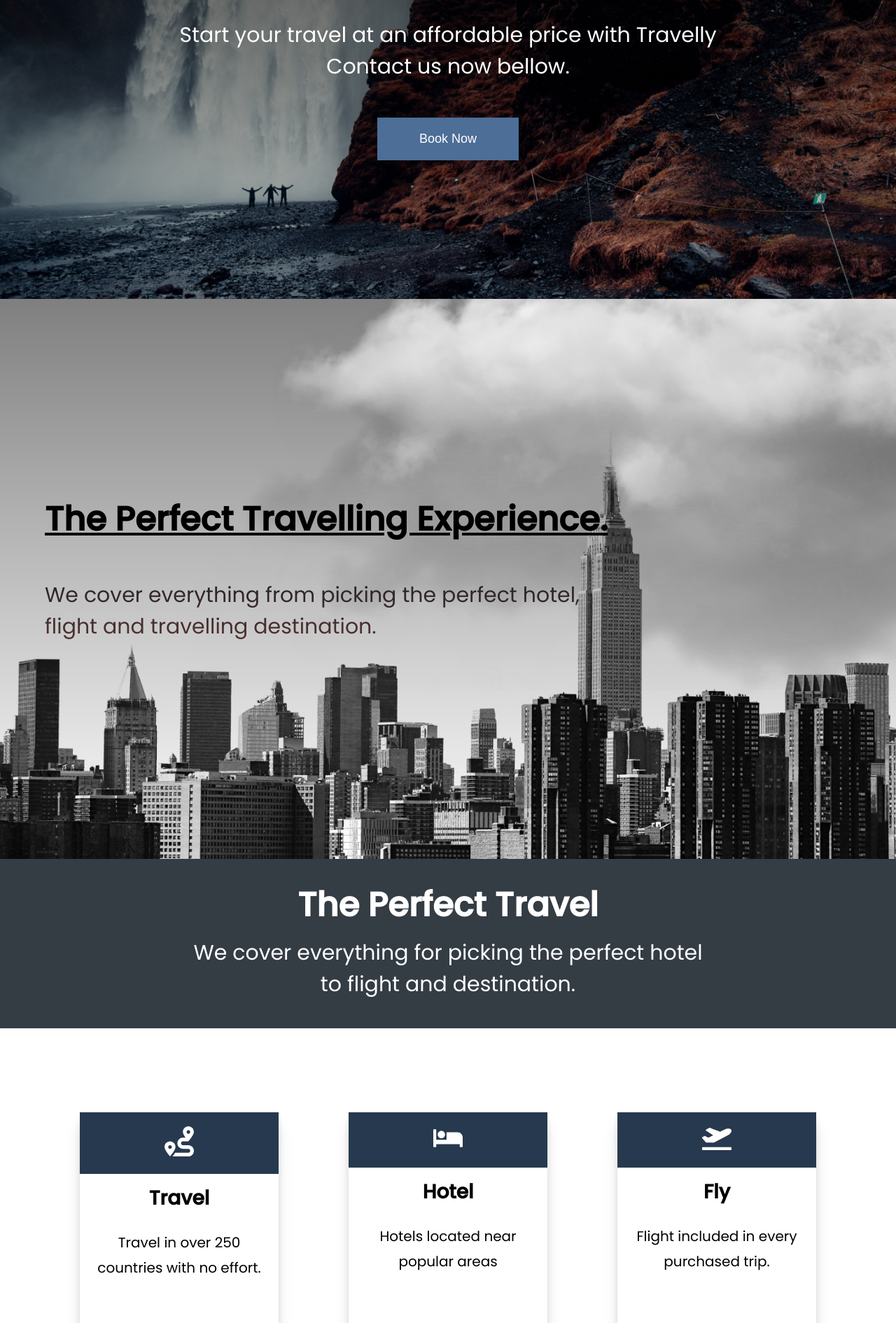
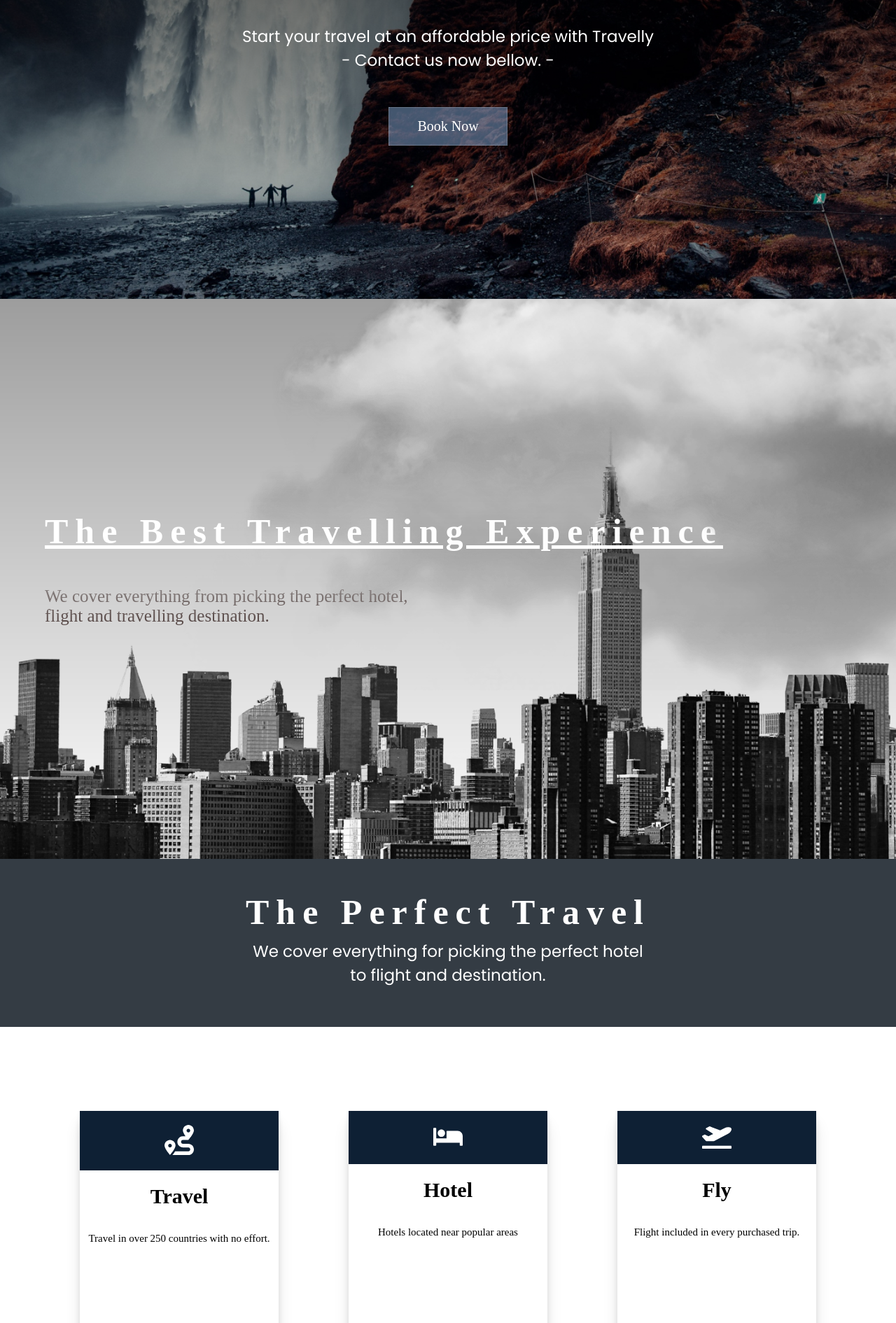
Before and after one commit to apolloniiaa/Travelly, a plain HTML site: page index.html in a window 1280 px wide. Shown: the part 373-2263 px from the top of the page at 70% size. Drawn offline with Linux system fonts and the light colour scheme; a web font is replaced by a local one.

Commit message:
change font and color

```diff
--- a/index.html
+++ b/index.html
@@ -1,22 +1,19 @@
 <!DOCTYPE html>
 <html lang="en">
+
 <head>
   <meta charset="UTF-8" />
   <meta name="viewport" content="width=device-width, initial-scale=1.0" />
   <meta http-equiv="X-UA-Compatible" content="ie=edge" />
-    <meta
-      name="description"
-      content="Travelly is a travel agency website that helps you pick out your holiday vacation"
-    />
+  <meta name="description"
+    content="Travelly is a travel agency website that helps you pick out your holiday vacation" />
   <meta name="robots" content="index, follow" />
   <link rel="icon" href="./icons/travel (1).svg" />
-    <link
-      href="https://fonts.googleapis.com/css?family=Pattaya|Poppins:400,500&display=swap"
-      rel="stylesheet"
-    />
+  <link href="https://fonts.googleapis.com/css?family=Pattaya|Poppins:400,500&display=swap" rel="stylesheet" />
   <link rel="stylesheet" href="style.css" />
   <title>Travelly / Travelling Agency</title>
 </head>
+
 <body>
   <header class="main-head">
     <nav>
@@ -29,17 +26,17 @@
     </nav>
   </header>
   <section class="hero">
-      <h2>Travel Beyond Limits.</h2>
+    <h2>Travel Beyond Limits </h2>
     <h3>
-        Start your travel at an affordable price with Travelly <br />Contact us
-        now bellow.
+      Start your travel at an affordable price with Travelly <br /> - Contact us
+      now bellow. -
     </h3>
 
     <button>Book Now</button>
   </section>
   <section id="locations">
     <header class="locations-head">
-        <h2>The Perfect Travelling Experience.</h2>
+      <h2>The Best Travelling Experience</h2>
       <h3>
         We cover everything from picking the perfect hotel, <br />
         flight and travelling destination.
@@ -60,7 +57,7 @@
     <div class="cards">
       <div class="card">
         <div class="card-icon">
-            <img src="./icons/route-solid.svg" alt="" />
+          <img src="./img/route-solid.svg" alt="" />
         </div>
         <h4>Travel</h4>
         <p>Travel in over 250 countries with no effort.</p>
@@ -68,7 +65,7 @@
 
       <div class="card">
         <div class="card-icon">
-            <img src="./icons/bed-solid.svg" alt="" />
+          <img src="./img/bed-solid.svg" alt="" />
         </div>
 
         <h4>Hotel</h4>
@@ -76,7 +73,7 @@
       </div>
       <div class="card">
         <div class="card-icon">
-            <img src="./icons/plane-departure-solid.svg" alt="" />
+          <img src="./img/plane-departure-solid.svg" alt="" />
         </div>
         <h4>Fly</h4>
         <p>Flight included in every purchased trip.</p>
@@ -107,22 +104,17 @@
       <h5>Travelly &copy;</h5>
       <ul>
         <li>
-          <a href="#" title="twitter-social-media"
-            ><img src="./icons/twitter.svg" alt="twitter-social-media"
-          /></a>
+          <a href="#" title="twitter-social-media"><img src="./img/twitter.svg" alt="twitter-social-media" /></a>
         </li>
         <li>
-          <a href="#" title="youtube-social-media"
-            ><img src="./icons/youtube.svg" alt="youtube-social-media"
-          /></a>
+          <a href="#" title="youtube-social-media"><img src="./img/youtube.svg" alt="youtube-social-media" /></a>
         </li>
         <li>
-          <a href="#" title="instagram-social-media"
-            ><img src="./icons/instagram.svg" alt="instagram-social-media"
-          /></a>
+          <a href="#" title="instagram-social-media"><img src="./img/instagram.svg" alt="instagram-social-media" /></a>
         </li>
       </ul>
     </div>
   </footer>
 </body>
+
 </html>
--- a/style.css
+++ b/style.css
@@ -2,15 +2,20 @@
   margin: 0;
   padding: 0;
   box-sizing: border-box;
+  outline: none;
 }
+
 html {
   font-size: 62.5%;
 }
 
 body {
-  font-family: "Poppins", sans-serif;
+  font-family: 'Poppins', sans-serif;
 }
-
+@font-face {
+  font-family: 'Ruhl Medium';
+  src: url('./fonts/MADE\ Bon\ Voyage\ Thin\ PERSONAL\ USE.otf') format('woff2');
+}
 h1 {
   font-size: 2.6rem;
 }
@@ -19,36 +24,49 @@ button,
 label,
 input,
 p {
-  font-size: 2rem;
+  font-size: 1.5rem;
 }
 h2 {
-  font-size: 4.8rem;
+  font-size: 5rem;
+  font-family: 'Ruhl Medium';
+  letter-spacing: 1rem;
+  color: white;
 }
 h3 {
-  font-size: 3rem;
+  font-size: 2.3rem;
   font-weight: normal;
 }
 h4,
 h5 {
-  font-size: 2.8rem;
+  font-size: 3rem;
+  font-family: 'Ruhl Medium';
 }
 a {
   color: white;
   text-decoration: none;
+  font-family: 'Ruhl Medium';
+  font-size: 2rem;
+}
+a:hover {
+  border-bottom: 1px solid #d8d8d8;
+  border-top: 1px solid #d8d8d8;
 }
 button {
-  padding: 2rem 6rem;
-  background: #4c6e97;
+  padding: 1.5rem 4rem;
+  font-family: 'Ruhl Medium';
+  background: rgb(134, 171, 216, 0.5);
   border: none;
   color: white;
-  font-size: 1.8rem;
+  font-size: 2rem;
   cursor: pointer;
   transition: background 0.5s ease-in-out;
+  border: 1.5px dotted rgba(255, 255, 255, 0.38);
 }
 button:hover {
   background: #27394e;
+  transition: 1s ease-in;
+  outline: none;
 }
-
 .main-head {
   background: #131c27;
   color: white;
@@ -65,7 +83,6 @@ nav {
   align-items: center;
   flex-wrap: wrap;
 }
-
 nav ul {
   display: flex;
   flex: 1 1 40rem;
@@ -75,14 +92,13 @@ nav ul {
 }
 #logo {
   flex: 2 1 40rem;
-  font-family: "Pattaya", sans-serif;
+  font-family: 'Pattaya', sans-serif;
   font-weight: 400;
 }
-
 .hero {
   min-height: 90vh;
   background: linear-gradient(rgba(0, 0, 0, 0.8), transparent),
-    url("./img/landing-page.jpg");
+    url('./img/landing-page.jpg');
   background-repeat: no-repeat;
   background-size: cover;
   background-position: center;
@@ -96,11 +112,10 @@ nav ul {
 .hero h3 {
   padding: 5rem;
 }
-
 #locations {
   min-height: 100vh;
-  background: linear-gradient(rgba(0, 0, 0, 0.5), transparent),
-    url("./img/new-york-page.png");
+  background: linear-gradient(rgba(0, 0, 0, 0.386), transparent),
+    url('./img/new-york-page.png');
   background-size: cover;
   background-position: center;
   display: flex;
@@ -111,19 +126,20 @@ nav ul {
 .locations-head {
   width: 90%;
   margin: auto;
+  font-family: 'Ruhl Medium';
 }
 .locations-head h2 {
   padding: 1rem 0rem;
   text-decoration: underline;
 }
-.locations-head h3 {
+.locations-head > h3 {
   padding: 4rem 0rem;
-  background: linear-gradient(#131c27, #663b34);
+  font-size: 2.5rem;
+  background: linear-gradient(#b3b3b3, #2a1411);
   background-clip: text;
   -webkit-text-fill-color: transparent;
   -webkit-background-clip: text;
 }
-
 .cloud {
   position: absolute;
   top: 0%;
@@ -162,7 +178,6 @@ nav ul {
 .benefits-head h3 {
   padding: 1rem;
 }
-
 .cards {
   width: 90%;
   margin: auto;
@@ -170,8 +185,8 @@ nav ul {
   min-height: 70vh;
   align-items: center;
   flex-wrap: wrap;
+  font-family: 'Ruhl Medium' !important;
 }
-
 .card {
   text-align: center;
   flex: 1 1 25rem;
@@ -179,7 +194,6 @@ nav ul {
   margin: 2rem 5rem;
   box-shadow: 0px 10px 10px rgba(0, 0, 0, 0.1), 0px 20px 20px rgba(0, 0, 0, 0.1);
 }
-
 .cards img {
   max-width: 15%;
   margin: 2rem;
@@ -188,30 +202,27 @@ nav ul {
 .card p {
   padding: 1rem;
   line-height: 1.8;
+  font-family: 'Ruhl Medium' !important;
 }
-
 .card-icon {
-  background: #27394e;
+  background: #0e2034;
 }
-
 #contact {
   min-height: 100vh;
   background: linear-gradient(rgba(0, 0, 0, 0.5), transparent),
-    url("./img/contact-mountain.png");
+    url('./img/contact-mountain.png');
   background-size: cover;
   background-repeat: no-repeat;
   display: flex;
   align-items: center;
   justify-content: center;
 }
-
 .form-wrapper {
   background: rgba(19, 28, 39, 0.8);
   width: 60%;
   color: white;
   border-radius: 20px;
 }
-
 .form-head {
   text-align: center;
   padding: 4rem;
@@ -231,11 +242,9 @@ nav ul {
   border-bottom-left-radius: 20px;
   border-bottom-right-radius: 20px;
 }
-
 .form-wrapper input {
   padding: 1rem 3rem;
 }
-
 footer {
   color: white;
   background: rgba(19, 28, 39, 1);
@@ -259,9 +268,8 @@ footer ul {
   justify-content: space-between;
   align-items: center;
 }
-
 button:focus {
-  background: #2c3f57;
+  background: #2c3f5787;
   outline-style: solid;
   outline-color: cornflowerblue;
 }
```
Also changed, not shown: icons/bed-solid.svg (deleted), icons/instagram.svg (deleted), icons/plane-departure-solid.svg (deleted), icons/route-solid.svg (deleted), icons/travel (1).svg (deleted), icons/twitter.svg (deleted), icons/youtube.svg (deleted), img/bed-solid.svg (renamed from bed-solid.svg), img/instagram.svg (renamed from instagram.svg), img/plane-departure-solid.svg (renamed from plane-departure-solid.svg), img/route-solid.svg (renamed from route-solid.svg), img/travel (1).svg (renamed from travel (1).svg), img/twitter.svg (renamed from twitter.svg), img/youtube.svg (renamed from youtube.svg), 1 other file. Lines whose indentation alone changed are shown as unchanged.
